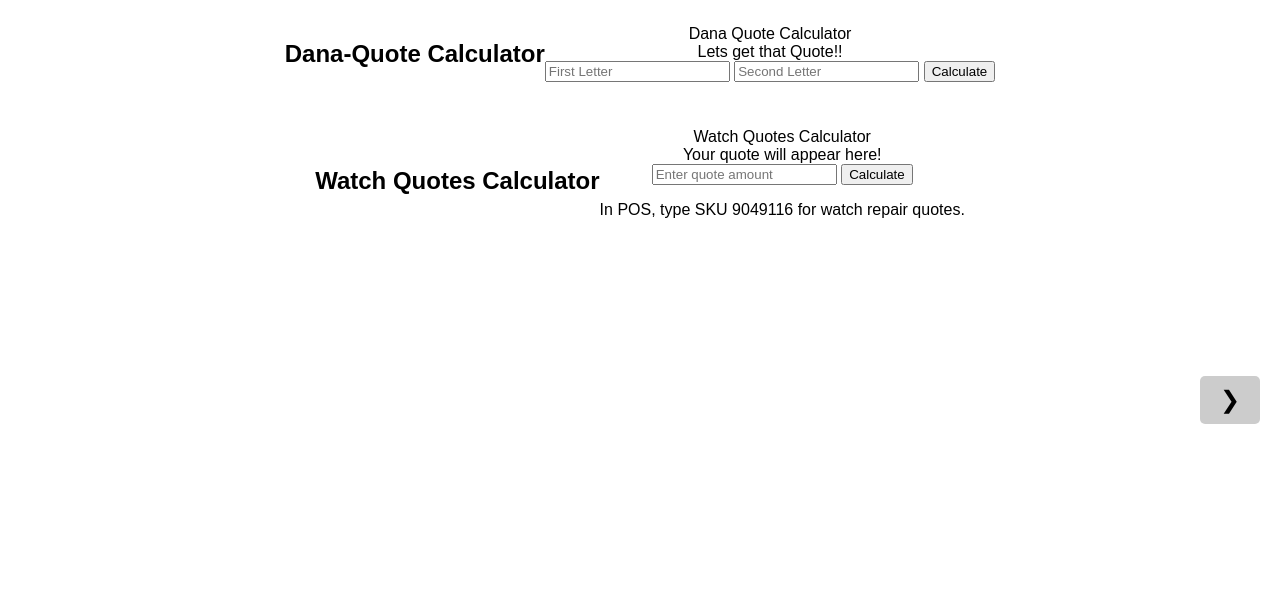
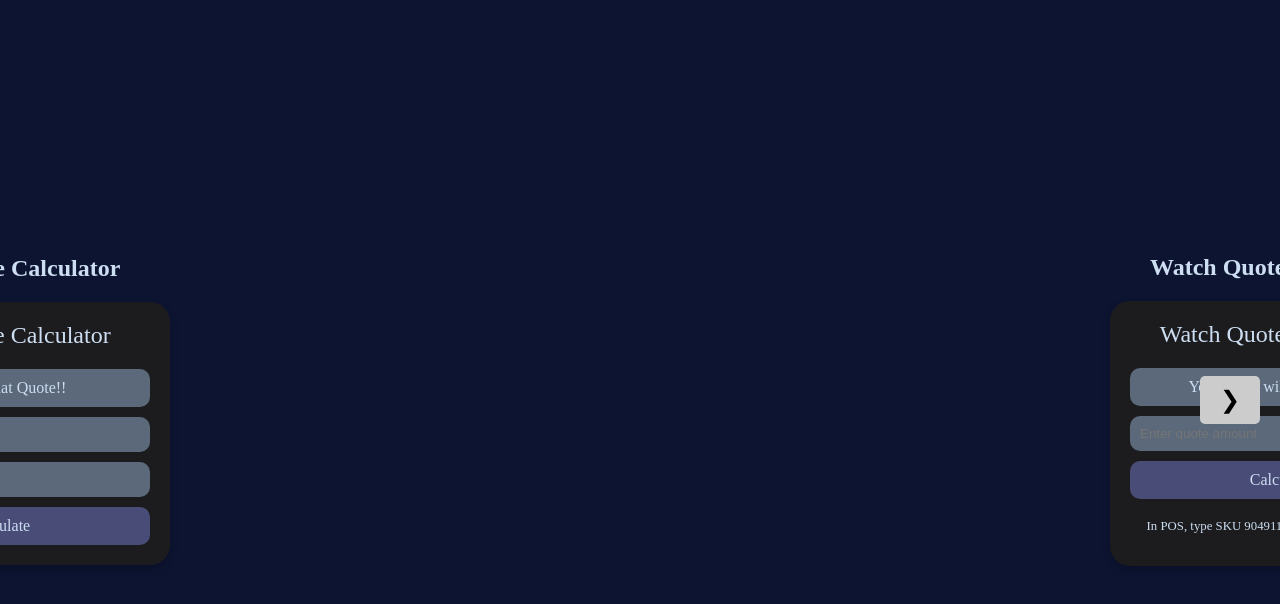
Before and after one commit to Minestorm01/Quotes-Repairs, a plain HTML site: page index.html in a window 1280 px wide. Drawn offline with Linux system fonts and the light colour scheme.

Commit message:
Update styles.css

```diff
--- a/styles.css
+++ b/styles.css
@@ -1,36 +1,102 @@
 body, html {
     margin: 0;
     padding: 0;
-    font-family: Arial, sans-serif;
-    overflow-x: hidden; /* Prevent horizontal scrolling */
+    font-family: 'EB Garamond', serif;
+    background-color: #0D1431; /* Dark blue background, common setting */
+    background-image: url('Web-browser.png'); /* Default background image */
+    background-repeat: no-repeat;
+    background-position: center center;
+    background-size: cover; /* Scales the background image */
+    color: #CDDEF2; /* Light blue text color */
+    display: flex;
+    justify-content: center;
+    align-items: center;
+    height: 100vh;
+    overflow-x: hidden; /* Prevent horizontal scrollbar */
+}
+
+@media (min-width: 768px) {
+    body, html {
+        background-attachment: fixed; /* Smooth parallax background effect on desktop */
+    }
+}
+
+/* Specific adjustments for mobile devices */
+@media only screen and (max-device-width: 812px) {
+    body, html {
+        background-image: url('Iphone-926x428.png'); /* Specific image for iPhones */
+    }
 }
 
 #slider {
     display: flex;
-    width: 200vw; /* Two slides, 100% each */
-    transition: transform 0.5s ease; /* Smooth transition for sliding effect */
+    transition: transform 0.5s ease; /* Transition for sliding effect */
+    width: 200vw; /* Assuming two slides */
 }
 
 .slide {
+    width: 100vw;
     flex-shrink: 0;
-    width: 100vw;
     display: flex;
+    flex-direction: column;
+    align-items: center;
     justify-content: center;
-    align-items: center;
     text-align: center;
     padding: 20px;
-    box-sizing: border-box; /* Include padding in width calculation */
+    box-sizing: border-box;
+}
+
+.container {
+    width: 90%;
+    max-width: 300px;
+    background-color: #1c1c1e; /* Solid background color for container */
+    padding: 20px;
+    border-radius: 20px;
+    box-shadow: 0 4px 8px rgba(0, 0, 0, 0.2);
+    text-align: center;
+}
+
+.title {
+    font-size: 24px; /* Standardized font size */
+    margin-bottom: 20px;
+    color: #CDDEF2; /* Light blue text color */
+}
+
+.output, .input {
+    background-color: #5b697a; /* Color for input and output boxes */
+    border: none;
+    border-radius: 10px;
+    padding: 10px;
+    width: calc(100% - 20px);
+    margin-bottom: 10px;
+    color: #CDDEF2; /* Consistent text color */
+}
+
+.button {
+    background-color: #484C77; /* Button background color */
+    font-family: 'EB Garamond', serif;
+    border: none;
+    border-radius: 10px;
+    padding: 10px;
+    width: 100%;
+    font-size: 16px;
+    color: #CDDEF2;
+}
+
+.caption {
+    font-size: 0.8em;
+    margin-top: 20px;
 }
 
 #next {
     position: fixed;
-    top: 50%; /* Center vertically */
-    right: 20px; /* Place on the right side */
-    transform: translateY(-50%); /* Adjust vertical position to be centered */
-    padding: 10px 20px;
+    top: 50%;
+    right: 20px;
+    transform: translateY(-50%);
+    font-size: 24px;
     cursor: pointer;
     background-color: #ccc;
     border: none;
     border-radius: 5px;
-    font-size: 24px; /* Larger font size for better visibility */
+    padding: 10px 20px;
 }
```
